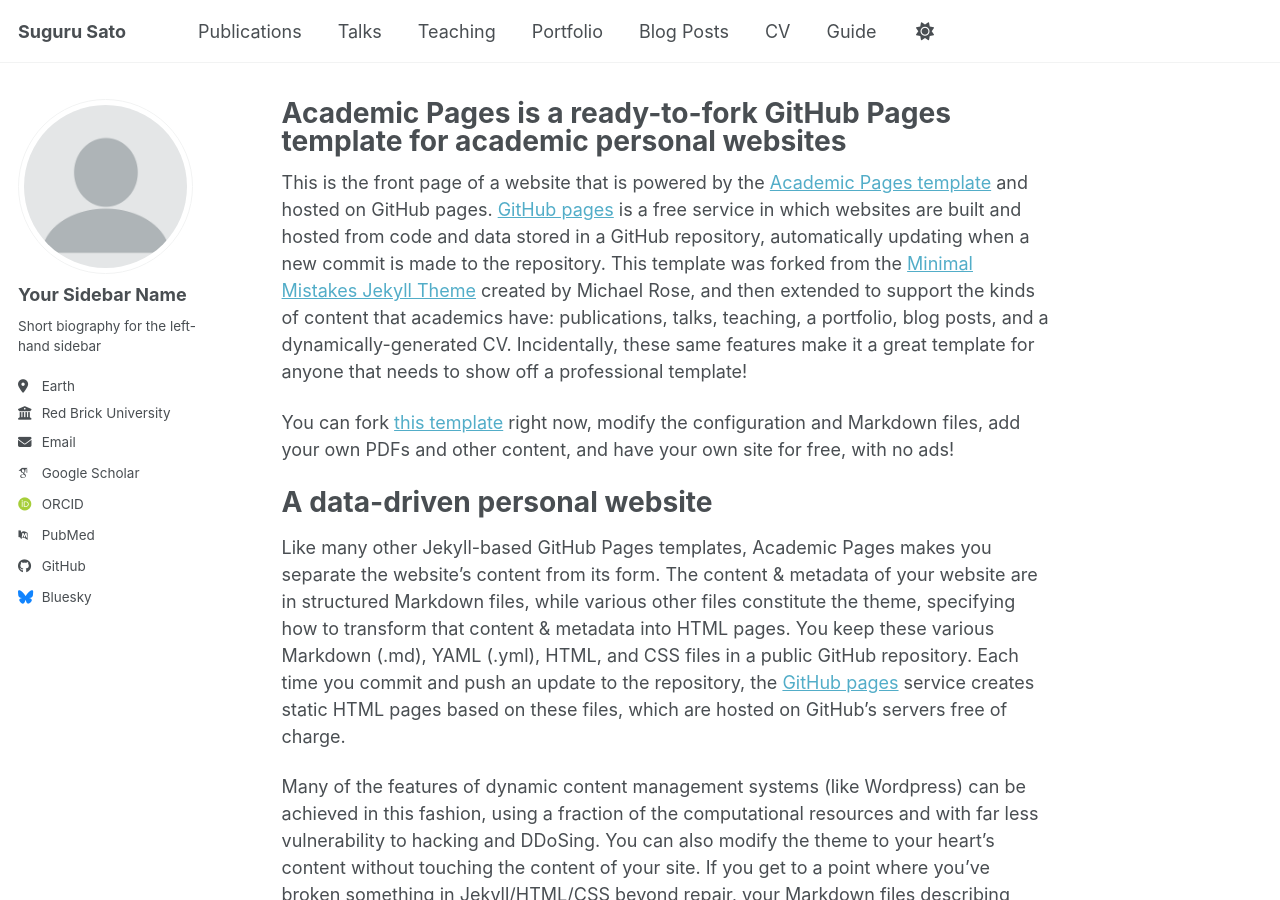
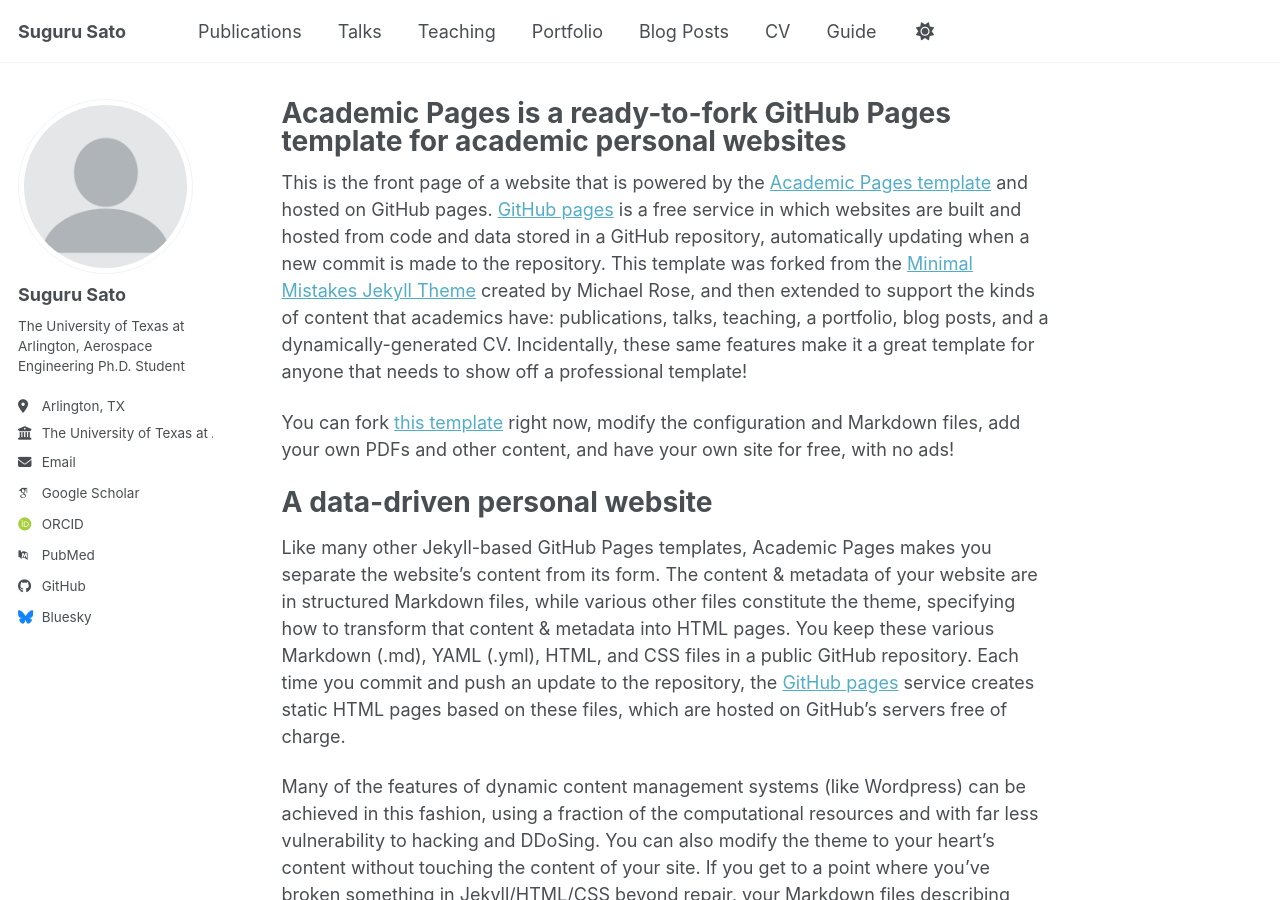
Before and after one commit to GitHub-Suguru/GitHub-Suguru.github.io, a Jekyll site: the page built from _pages/about.md, in a window 1280 px wide and 900 px high. Built offline with Jekyll 4.4.1, drawn with Linux system fonts in a browser that asks for light colours; some web fonts are replaced; a script bundle is joined from its source files by our own code; library files that are not in the unit come from our copies.

Commit message:
Update _config.yml

```diff
--- a/_config.yml
+++ b/_config.yml
@@ -24,13 +24,13 @@
 author:
   # Biographic information
   avatar           : "profile.png"
-  name             : "Your Sidebar Name"
+  name             : "Suguru Sato"
   pronouns         : # example: "she/her"
-  bio              : "Short biography for the left-hand sidebar"
-  location         : "Earth"
-  employer         : "Red Brick University"
+  bio              : "The University of Texas at Arlington, Aerospace Engineering Ph.D. Student"
+  location         : "Arlington, TX"
+  employer         : "The University of Texas at Arlington"
   uri              : # URL
-  email            : "none@example.org"
+  email            : "suguru.sato@mavs.uta.edu"
 
   # Academic websites
   academia         : # URL
```
